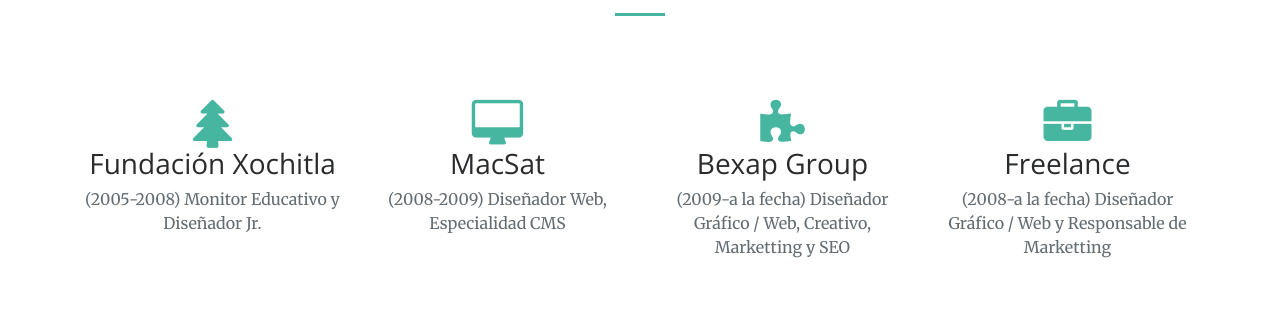
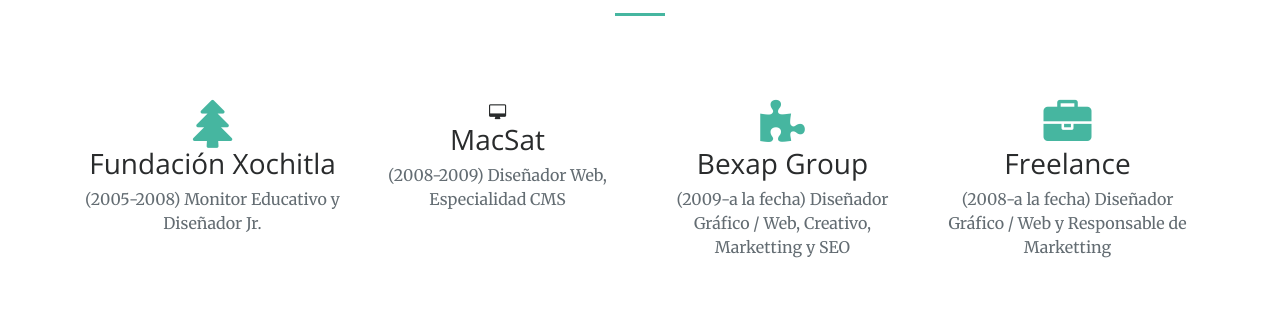
Before and after one commit to Hoozckar/Hoozckar.github.io, a website: page index.html in a window 1280 px wide. Shown: the part 1418-1751 px from the top of the page. Drawn offline with nearby package versions, Linux system fonts and the light colour scheme.

Commit message:
Update index.html

```diff
--- a/index.html
+++ b/index.html
@@ -122,7 +122,7 @@
                 </div>
                 <div class="col-lg-3 col-md-6 text-center">
                     <div class="service-box">
-                        <i class="fa fa-3x fa-desktop text-primary sr-icons"></i>
+                       <i class="fa fa-desktop" aria-hidden="true"></i>
                         <br>
                         <h3>MacSat </h3>
                         <p class="text-muted">(2008-2009) Diseñador Web, Especialidad CMS</p>
```
